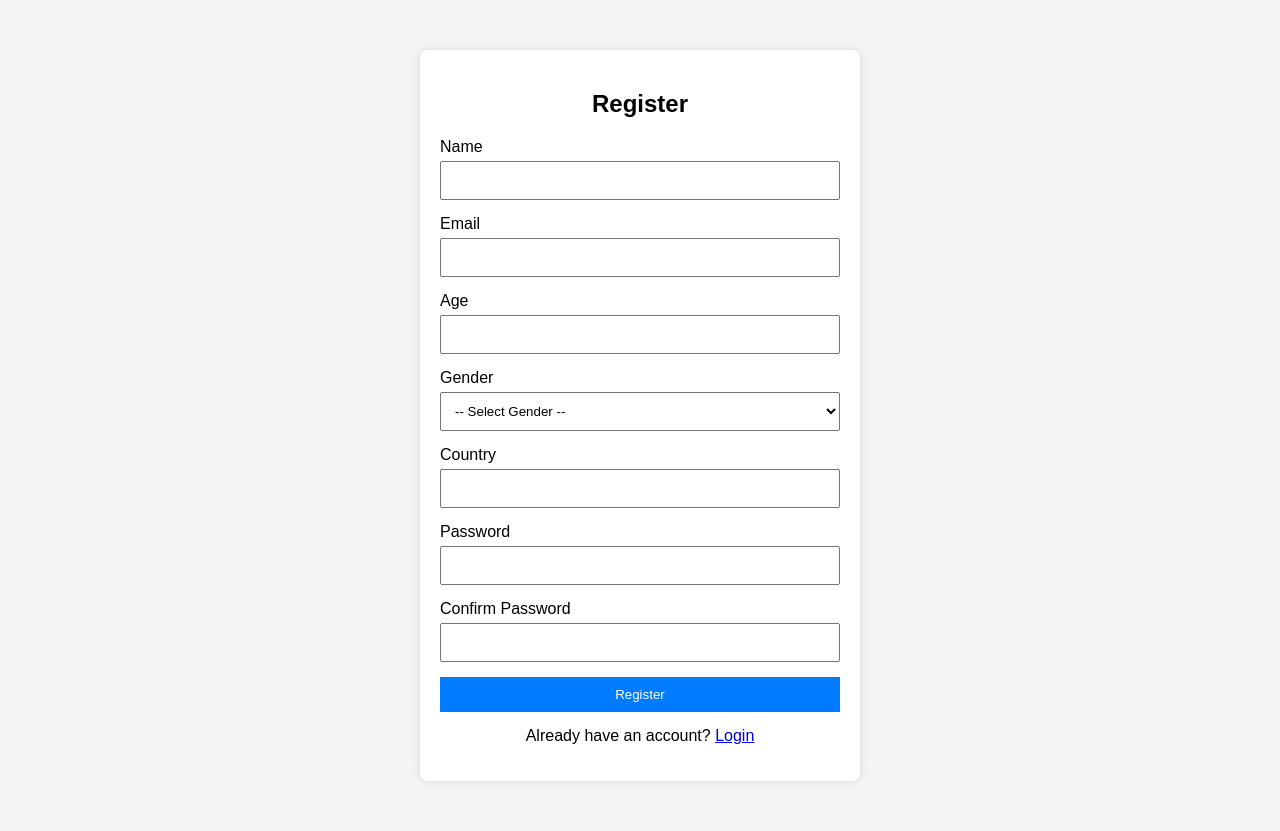
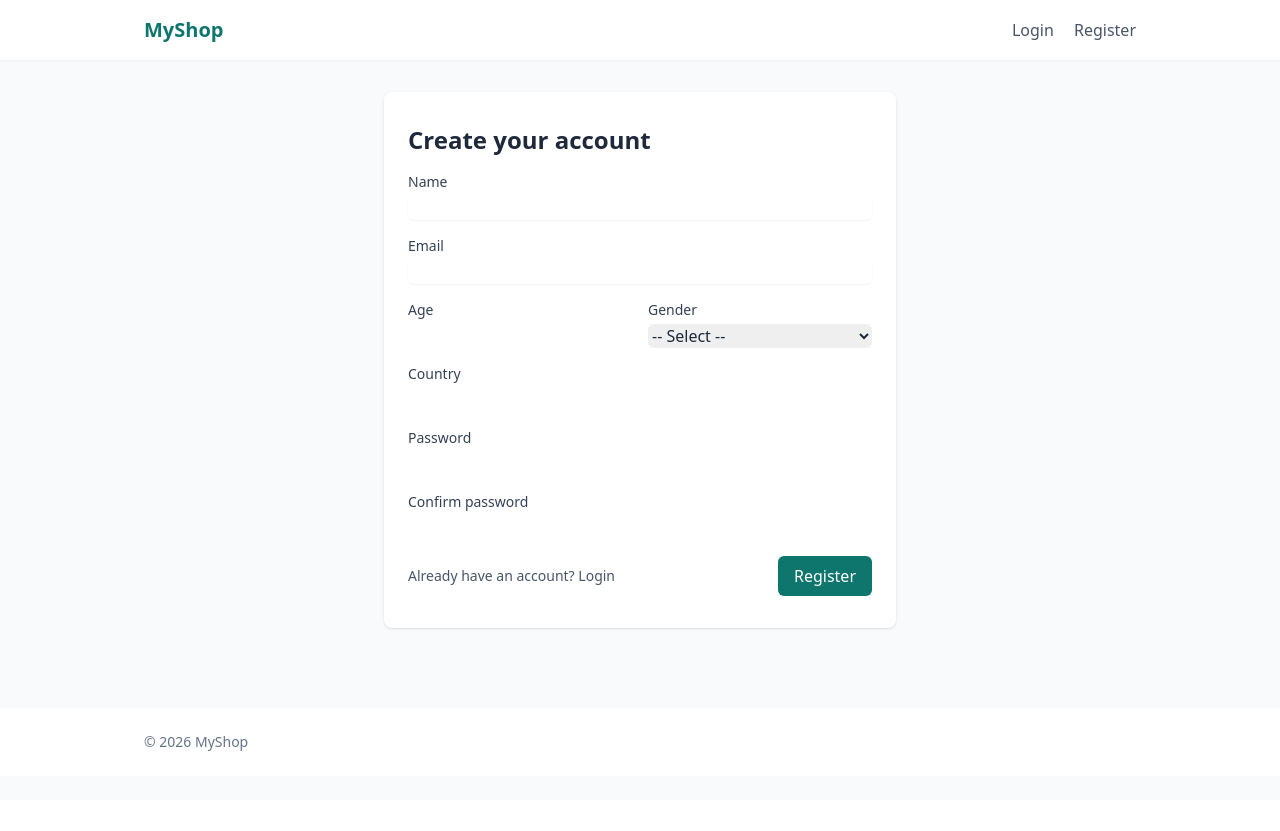
Before and after one commit to baxsur/Sistem-rekomendasi-produk, a Flask app: page /register in a window 1280 px wide. After the commit the page ends 751 px from the top, so only its background shows below. Run offline with Flask 3, Linux system fonts and the light colour scheme; some libraries are stand-ins or nearby versions.

Commit message:
model + templates customer

```diff
--- a/backend/app/__init__.py
+++ b/backend/app/__init__.py
@@ -2,6 +2,7 @@
 from config import Config
 from flask_sqlalchemy import SQLAlchemy
 from flask_migrate import Migrate
+from datetime import datetime
 
 app = Flask(__name__)
 app.config.from_object(Config)
@@ -21,3 +22,8 @@
 
 for rule in app.url_map.iter_rules():
     print(rule)
+
+
+@app.context_processor
+def inject_current_year():
+    return {'current_year': datetime.utcnow().year}
--- a/backend/app/templates/auth/register.html
+++ b/backend/app/templates/auth/register.html
@@ -1,175 +1,62 @@
-<!DOCTYPE html>
-<html>
+{% extends 'base.html' %}
 
-<head>
-    <meta charset="UTF-8">
-    <title>Register</title>
+{% block title %}Register — MyShop{% endblock %}
 
-    <style>
-        body {
-            font-family: Arial, sans-serif;
-            background: #f4f4f4;
-        }
+{% block content %}
+<div class="max-w-lg mx-auto bg-white rounded-lg shadow px-6 py-8">
+    <h2 class="text-2xl font-semibold text-slate-800 mb-4">Create your account</h2>
 
-        .container {
-            width: 400px;
-            margin: 50px auto;
-            background: white;
-            padding: 20px;
-            border-radius: 8px;
-            box-shadow: 0 0 10px rgba(0, 0, 0, .1);
-        }
+    <form method="POST" class="space-y-4">
+        <div>
+            <label class="block text-sm font-medium text-slate-700">Name</label>
+            <input name="name" required class="mt-1 block w-full rounded-md border-slate-200 shadow-sm focus:border-accent focus:ring-accent/40">
+            {% if errors.name %}<div class="text-sm text-red-600">{{ errors.name }}</div>{% endif %}
+        </div>
 
-        h2 {
-            text-align: center;
-        }
+        <div>
+            <label class="block text-sm font-medium text-slate-700">Email</label>
+            <input name="email" type="email" required class="mt-1 block w-full rounded-md border-slate-200 shadow-sm focus:border-accent focus:ring-accent/40">
+            {% if errors.email %}<div class="text-sm text-red-600">{{ errors.email }}</div>{% endif %}
+        </div>
 
-        .form-group {
-            margin-bottom: 15px;
-        }
-
-        label {
-            display: block;
-            margin-bottom: 5px;
-        }
-
-        input,
-        select {
-            width: 100%;
-            padding: 10px;
-            box-sizing: border-box;
-        }
-
-        .error {
-            color: red;
-            font-size: 14px;
-        }
-
-        button {
-            width: 100%;
-            padding: 10px;
-            background: #007bff;
-            color: white;
-            border: none;
-            cursor: pointer;
-        }
-
-        button:hover {
-            background: #0056b3;
-        }
-
-        .success {
-            color: green;
-            text-align: center;
-            margin-bottom: 10px;
-        }
-    </style>
-</head>
-
-<body>
-
-    <div class="container">
-
-        <h2>Register</h2>
-
-        {% with messages = get_flashed_messages(with_categories=true) %}
-          {% if messages %}
-            {% for category, message in messages %}
-              <div class="{{ 'danger' if category == 'error' else 'success' }}" role="alert">
-                <small>{{ message }}</small>
-                <button type="button" data-bs-dismiss="alert">X</button>
-              </div>
-            {% endfor %}
-          {% endif %}
-        {% endwith %}
-
-        <form method="POST">
-
-            <div class="form-group">
-                <label>Name</label>
-                <input type="text" name="name" required>
-
-                {% if errors.name %}
-                <div class="error">
-                    {{ errors.name }}
-                </div>
-                {% endif %}
+        <div class="grid grid-cols-2 gap-4">
+            <div>
+                <label class="block text-sm font-medium text-slate-700">Age</label>
+                <input name="age" type="number" min="1" required class="mt-1 block w-full rounded-md border-slate-200">
             </div>
-
-            <div class="form-group">
-                <label>Email</label>
-                <input type="email" name="email" required>
-
-                {% if errors.email %}
-                <div class="error">
-                    {{ errors.email }}
-                </div>
-                {% endif %}
-            </div>
-
-            <div class="form-group">
-                <label>Age</label>
-                <input type="number" name="age" min="1" required>
-            </div>
-
-            <div class="form-group">
-                <label>Gender</label>
-
-                <select name="gender" required>
-                    <option value="Prefer not to say">-- Select Gender --</option>
-                    <option value="M">Male</option>
-                    <option value="Prefer not to say">
-                        Prefer not to say
-                    </option>
-                    <option value="F">Female</option>
-                    <option value="Non-binary">
-                        Non-binary
-                    </option>
+            <div>
+                <label class="block text-sm font-medium text-slate-700">Gender</label>
+                <select name="gender" required class="mt-1 block w-full rounded-md border-slate-200">
+                    <option value="">-- Select --</option>
+                    <option value="male">Male</option>
+                    <option value="female">Female</option>
+                    <option value="other">Other</option>
+                    <option value="prefer_not">Prefer not to say</option>
                 </select>
             </div>
+        </div>
 
-            <div class="form-group">
-                <label>Country</label>
-                <input type="text" name="country" required>
-            </div>
+        <div>
+            <label class="block text-sm font-medium text-slate-700">Country</label>
+            <input name="country" required class="mt-1 block w-full rounded-md border-slate-200">
+        </div>
 
-            <div class="form-group">
-                <label>Password</label>
-                <input type="password" name="password" required>
+        <div>
+            <label class="block text-sm font-medium text-slate-700">Password</label>
+            <input name="password" type="password" required class="mt-1 block w-full rounded-md border-slate-200">
+            {% if errors.password %}<div class="text-sm text-red-600">{{ errors.password }}</div>{% endif %}
+        </div>
 
-                {% if errors.password %}
-                <div class="error">
-                    {{ errors.password }}
-                </div>
-                {% endif %}
-            </div>
+        <div>
+            <label class="block text-sm font-medium text-slate-700">Confirm password</label>
+            <input name="confirm_password" type="password" required class="mt-1 block w-full rounded-md border-slate-200">
+            {% if errors.confirm_password %}<div class="text-sm text-red-600">{{ errors.confirm_password }}</div>{% endif %}
+        </div>
 
-            <div class="form-group">
-                <label>Confirm Password</label>
-                <input type="password" name="confirm_password" required>
-
-                {% if errors.confirm_password %}
-                <div class="error">
-                    {{ errors.confirm_password }}
-                </div>
-                {% endif %}
-            </div>
-
-            <button type="submit">
-                Register
-            </button>
-
-        </form>
-
-        <p style="text-align:center;margin-top:15px;">
-            Already have an account?
-            <a href="{{ url_for('auth.login') }}">
-                Login
-            </a>
-        </p>
-
-    </div>
-
-</body>
-
-</html>
+        <div class="flex items-center justify-between">
+            <a href="{{ url_for('auth.login') }}" class="text-sm text-slate-600">Already have an account? Login</a>
+            <button type="submit" class="px-4 py-2 bg-primary text-white rounded-md">Register</button>
+        </div>
+    </form>
+</div>
+{% endblock %}
--- /dev/null
+++ b/backend/app/templates/base.html
@@ -0,0 +1,58 @@
+<!doctype html>
+<html lang="en">
+  <head>
+    <meta charset="utf-8">
+    <meta name="viewport" content="width=device-width, initial-scale=1">
+    <title>{% block title %}MyShop{% endblock %}</title>
+    <script src="https://cdn.tailwindcss.com"></script>
+    <script>
+      tailwind.config = {
+        theme: {
+          extend: {
+            colors: {
+              primary: '#0f766e', /* teal-700 */
+              accent: '#06b6d4', /* cyan-500 */
+              surface: '#f8fafc', /* slate-50 */
+            }
+          }
+        }
+      }
+    </script>
+  </head>
+  <body class="min-h-screen bg-surface text-slate-800">
+    <header class="bg-white shadow-sm">
+      <div class="max-w-5xl mx-auto px-4 py-4 flex items-center justify-between">
+        <a href="{{ url_for('customer_rt.dashboard') }}" class="text-xl font-semibold text-primary">MyShop</a>
+        <nav class="space-x-4">
+          {% if session.get('user_id') %}
+            <a href="{{ url_for('customer_rt.dashboard') }}" class="text-slate-600 hover:text-primary">Dashboard</a>
+            <a href="{{ url_for('customer_rt.orders') }}" class="text-slate-600 hover:text-primary">Orders</a>
+            <a href="{{ url_for('customer_rt.profile') }}" class="text-slate-600 hover:text-primary">Profile</a>
+            <a href="{{ url_for('auth.logout') }}" class="text-red-600 hover:underline">Logout</a>
+          {% else %}
+            <a href="{{ url_for('auth.login') }}" class="text-slate-600 hover:text-primary">Login</a>
+            <a href="{{ url_for('auth.register') }}" class="text-slate-600 hover:text-primary">Register</a>
+          {% endif %}
+        </nav>
+      </div>
+    </header>
+
+    <main class="max-w-5xl mx-auto px-4 py-8">
+      {% with messages = get_flashed_messages(with_categories=true) %}
+        {% if messages %}
+          <div class="space-y-2 mb-4">
+            {% for category, msg in messages %}
+              <div class="p-3 rounded-md text-sm {% if category=='success' %}bg-green-50 text-green-800{% elif category=='danger' or category=='error' %}bg-red-50 text-red-800{% else %}bg-blue-50 text-slate-800{% endif %}">{{ msg }}</div>
+            {% endfor %}
+          </div>
+        {% endif %}
+      {% endwith %}
+
+      {% block content %}{% endblock %}
+    </main>
+
+    <footer class="mt-12 py-6 bg-white">
+      <div class="max-w-5xl mx-auto px-4 text-sm text-slate-500">© {{ current_year }} MyShop</div>
+    </footer>
+  </body>
+</html>
```
Also changed, not shown: backend/app/model/customer.py (+15 -0 lines), backend/app/model/product.py (+15 -0 lines), backend/app/routes/customer_route.py (+120 -0 lines), backend/app/templates/auth/login.html (+17 -32 lines), backend/app/templates/customer/dashboard.html (+33 -11 lines), backend/app/templates/customer/orders.html (added, +38 -0 lines), backend/app/templates/customer/profile.html (added, +57 -0 lines), backend/app/templates/customer/review.html (added, +34 -0 lines), backend/app/templates/index.html (added, +14 -0 lines).
